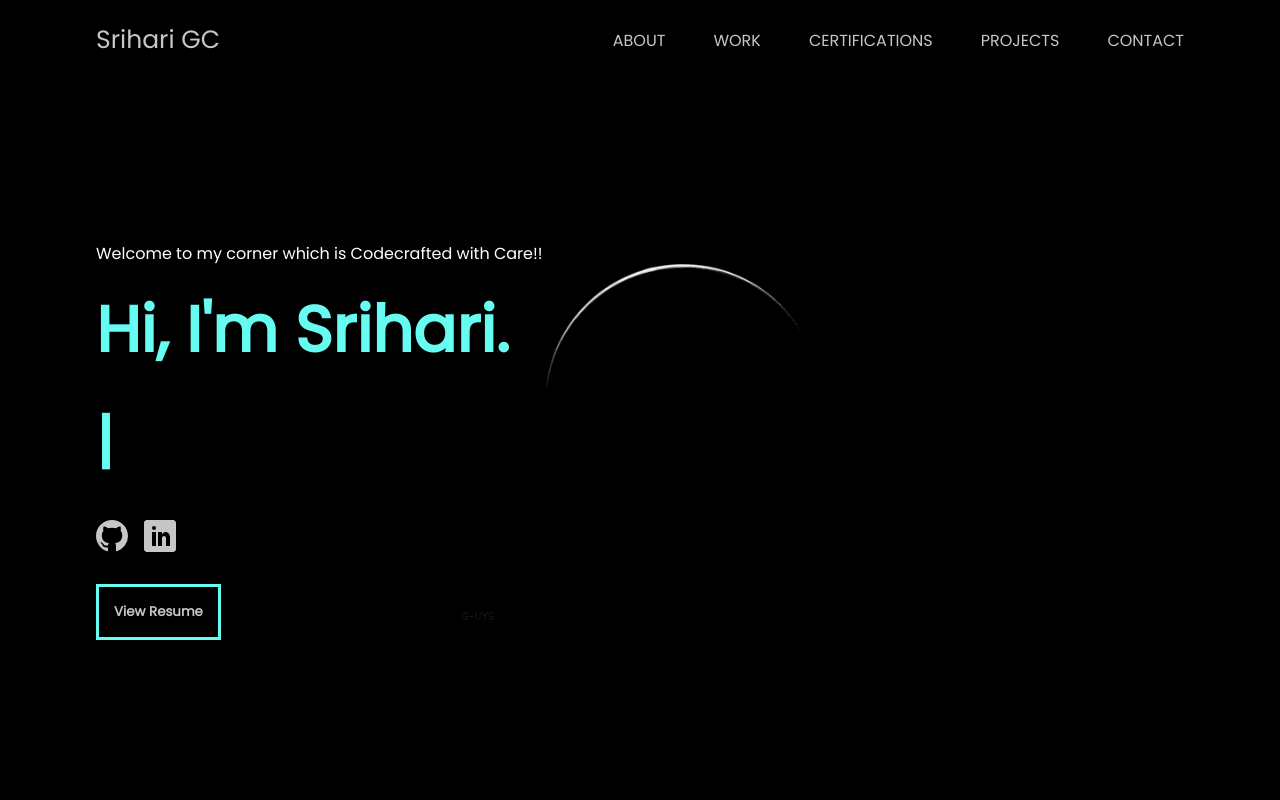
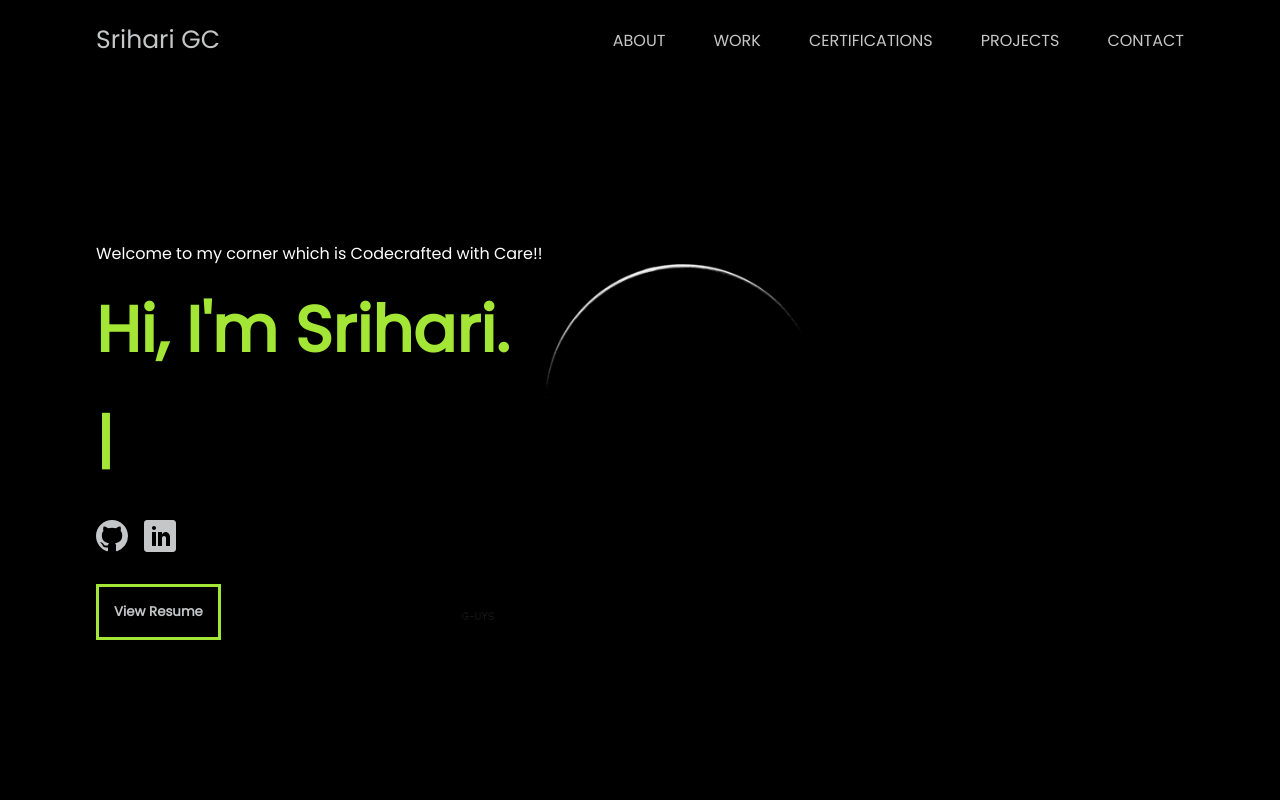
Before and after one commit to Srihari3601/Portfolio-main, a React (Create React App) app: page / in a window 1280 px wide. Shown: the top 800 px of the page. Built offline with nearby package versions, Linux system fonts and the light colour scheme; the HTML template or start-up script is replaced by a standard one.

Commit message:
changes theme to neon green

```diff
--- a/src/Components/Home.js
+++ b/src/Components/Home.js
@@ -23,13 +23,13 @@ function Home() {
                             }}
                             onInit={(typewriter) => {
                                 typewriter
-                                .typeString('<strong><span style="color:#fc6671;">Front-End Developer</span></strong>')
+                                .typeString('<strong><span style="color:#bcfc66;">Front-End Developer</span></strong>')
                                 .pauseFor(1000)
                                 .deleteAll()
-                                .typeString('<strong><span style="color:#a666fc;">Web developer</span></strong>')
+                                .typeString('<strong><span style="color:#fc6671;">Web developer</span></strong>')
                                 .pauseFor(1000)
                                 .deleteAll()
-                                .typeString('<strong><span style="color:#bcfc66">ReactJS Developer</span></strong>')
+                                .typeString('<strong><span style="color:#a666fc">ReactJS Developer</span></strong>')
                                 .pauseFor(1000)
                                 .deleteAll()
                                 .start();
--- a/src/Components/Navbar.js
+++ b/src/Components/Navbar.js
@@ -16,7 +16,8 @@ function Navbar() {
     const [navColor, setnavColor] = useState("transparent");
     const [color, setColor] = useState("#C5C6C7")
     const listenScrollEvent = () => {
-        window.scrollY > 10 ? setnavColor("#66fcf2cd") : setnavColor("transparent");
+        // window.scrollY > 10 ? setnavColor("#66fcf2cd") : setnavColor("transparent");
+        window.scrollY > 10 ? setnavColor("#a3e635") : setnavColor("transparent");
         window.scrollY > 10 ? setColor("#1F2833") : setColor("#C5C6C7");
     };
     useEffect(() => {
--- a/src/Styles/Home.css
+++ b/src/Styles/Home.css
@@ -21,7 +21,7 @@
 
 @media (prefers-reduced-motion: no-preference) {
     .App-logo {
-        animation: App-logo-spin infinite 20s linear;
+        animation: App-logo-spin infinite 20s linear, fadeInUpBig 3s;
     }
 }
 
--- a/src/index.css
+++ b/src/index.css
@@ -1,7 +1,8 @@
 :root {
-  --black: #0B0C10;
+  --black: #000000;
   --GrayDark: #1F2833;
-  --textColorBlue: #66FCF1;
+  /* --textColorBlue: #66FCF1; */
+  --textColorBlue: rgb(163 230 53);
   --textColor: #C5C6C7;
   --blueLight: #45A29E;
 }
```
